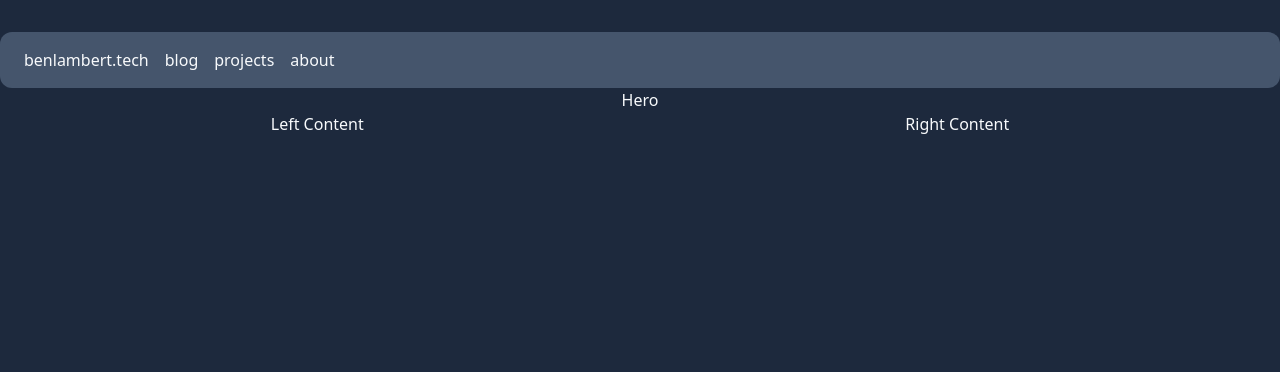
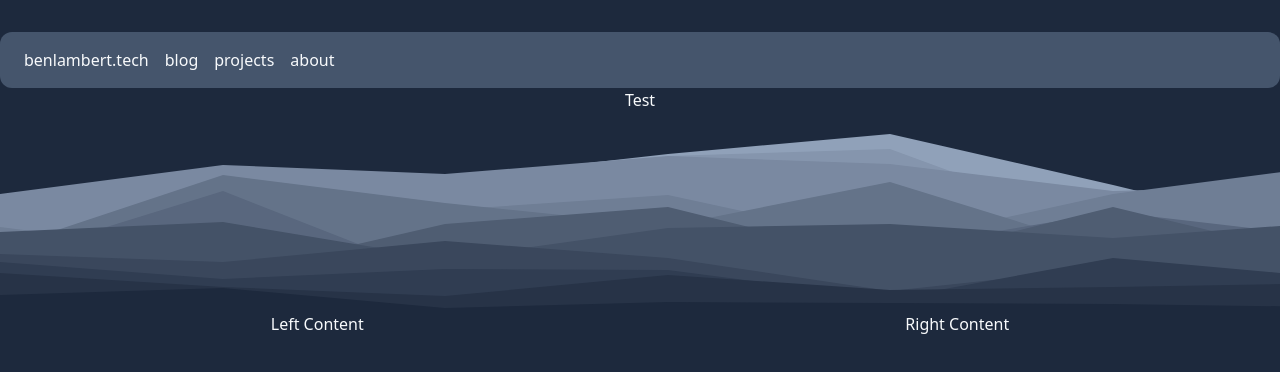
Before and after one commit to benlambert43/home, a Next.js app in the folder home-web-ui/: page / in a window 1280 px wide. Shown: the top 372 px of the page. Built offline with nearby package versions, Linux system fonts and the light colour scheme.

Commit message:
add Mountains to hero

```diff
--- a/home-web-ui/app/components/Hero.tsx
+++ b/home-web-ui/app/components/Hero.tsx
@@ -1,5 +1,14 @@
+import Mountains from "../ui/Mountains";
+
 const Hero = () => {
-  return <div className="flex items-center justify-center">Hero</div>;
+  return (
+    <div className="flex flex-col items-center justify-center">
+      <div>Test</div>
+      <div className="max-w-full overflow-clip">
+        <Mountains />
+      </div>
+    </div>
+  );
 };
 
 export default Hero;
```
